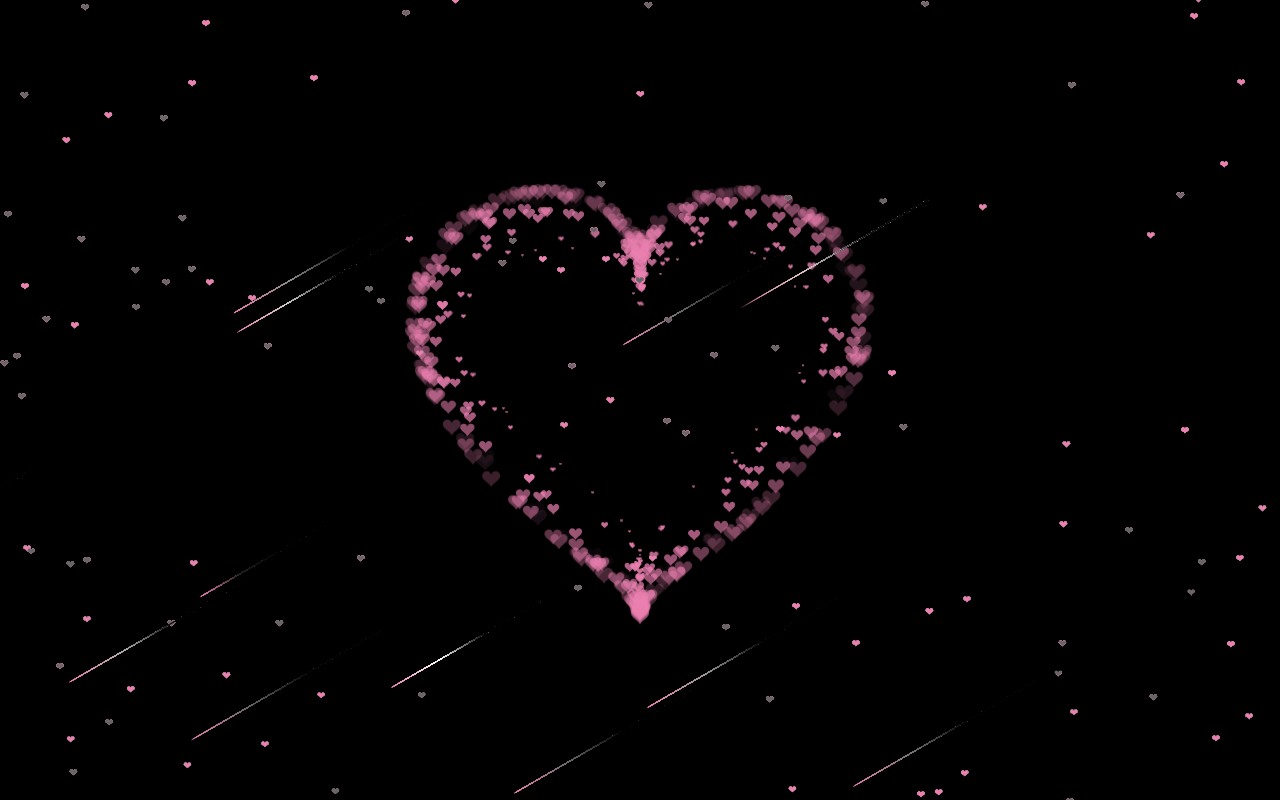
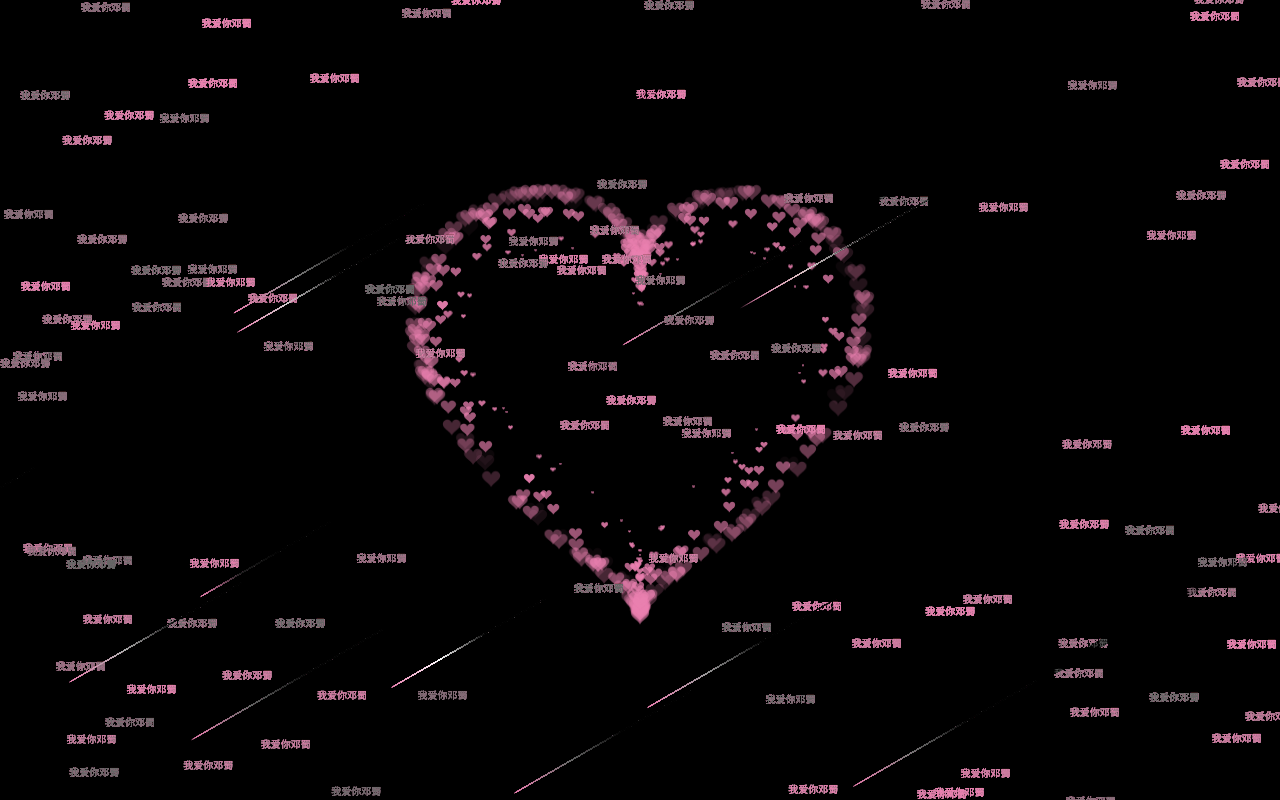
Before and after one commit to vbdspd/applications, a website: page public/index.html in a window 1280 px wide. Drawn offline with Linux system fonts and the light colour scheme; animation ran at ten frames a second.

Commit message:
fix:afsf

```diff
--- a/public/index.html
+++ b/public/index.html
@@ -55,7 +55,7 @@ var context;
             var Star = function (){
                 this.x = windowWidth * Math.random();//横坐标
                 this.y = 5000 * Math.random();//纵坐标
-                this.text="❤";//文本
+                this.text="我爱你邓蜀";//文本
                 this.color  = "#ea80b0";//颜色
                 //产生随机颜色
                 this.getColor=function(){
```
